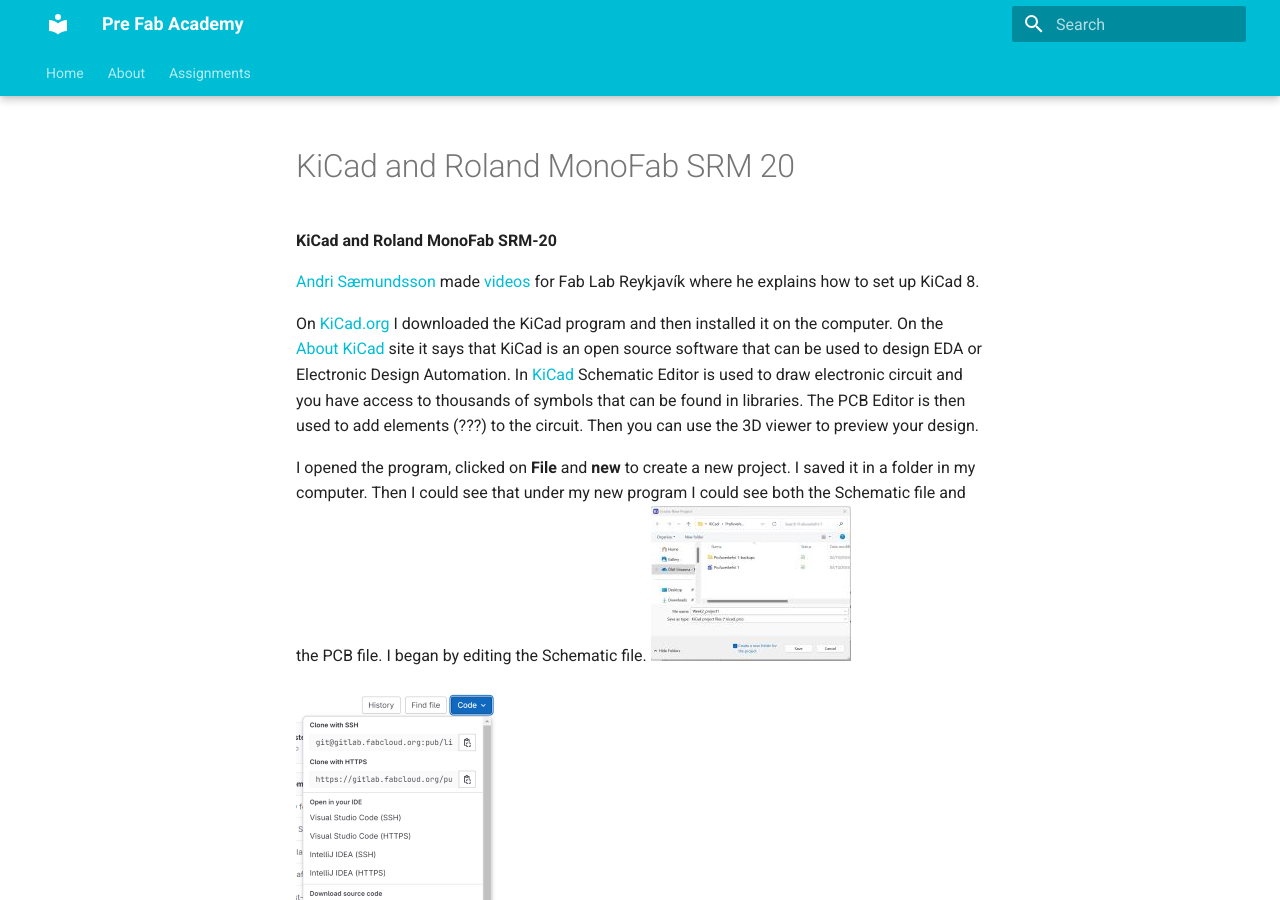
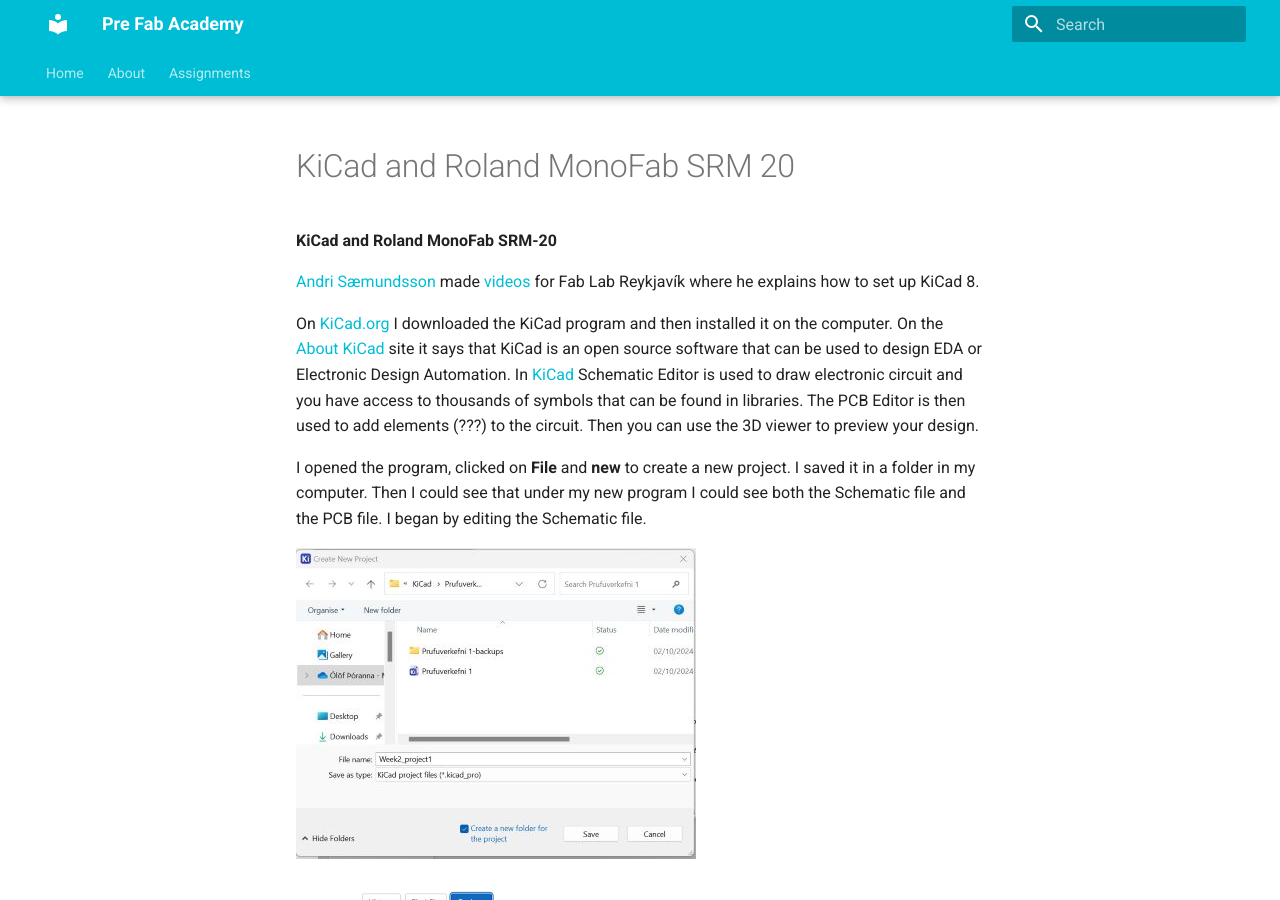
Before and after one commit to OlofH2/Before-Fab-Academy, an MkDocs documentation site: the page built from docs/KiCad_and_Roland_MonoFab_SRM_20.md, in a window 1280 px wide and 900 px high. Built offline with MkDocs 1.6.1 and Material for MkDocs 9.7.7, drawn with Linux system fonts in a browser that asks for light colours.

Commit message:
New project mynd

```diff
--- a/docs/KiCad_and_Roland_MonoFab_SRM_20.md
+++ b/docs/KiCad_and_Roland_MonoFab_SRM_20.md
@@ -6,7 +6,8 @@
 On [KiCad.org](hhttps://www.kicad.org/download/windows/) I downloaded the KiCad program and then installed it on the computer. On the [About KiCad](https://www.kicad.org/about/kicad/) site it says that KiCad is an open source software that can be used to design EDA or Electronic Design Automation. In [KiCad](https://www.kicad.org/) Schematic Editor is used to draw electronic circuit and you have access to thousands of symbols that can be found in libraries. The PCB Editor is then used to add elements (???) to the circuit. Then you can use the 3D viewer to preview your design.
 
 I opened the program, clicked on **File** and **new** to create a new project. I saved it in a folder in my computer. Then I could see that under my new program I could see both the Schematic file and the PCB file. I began by editing the Schematic file.
-![NewProject](img/New_project_KiCad200x155.jpg)
+
+![NewProject](img/New_project_KiCad400x311.jpg)
 
 ![Schematic-and-PCB-editor](img/DownloadingLibraryCodeZip_200x234.png)
 
```
Also changed, not shown: docs/img/New_project_KiCad400x311.jpg (added).
